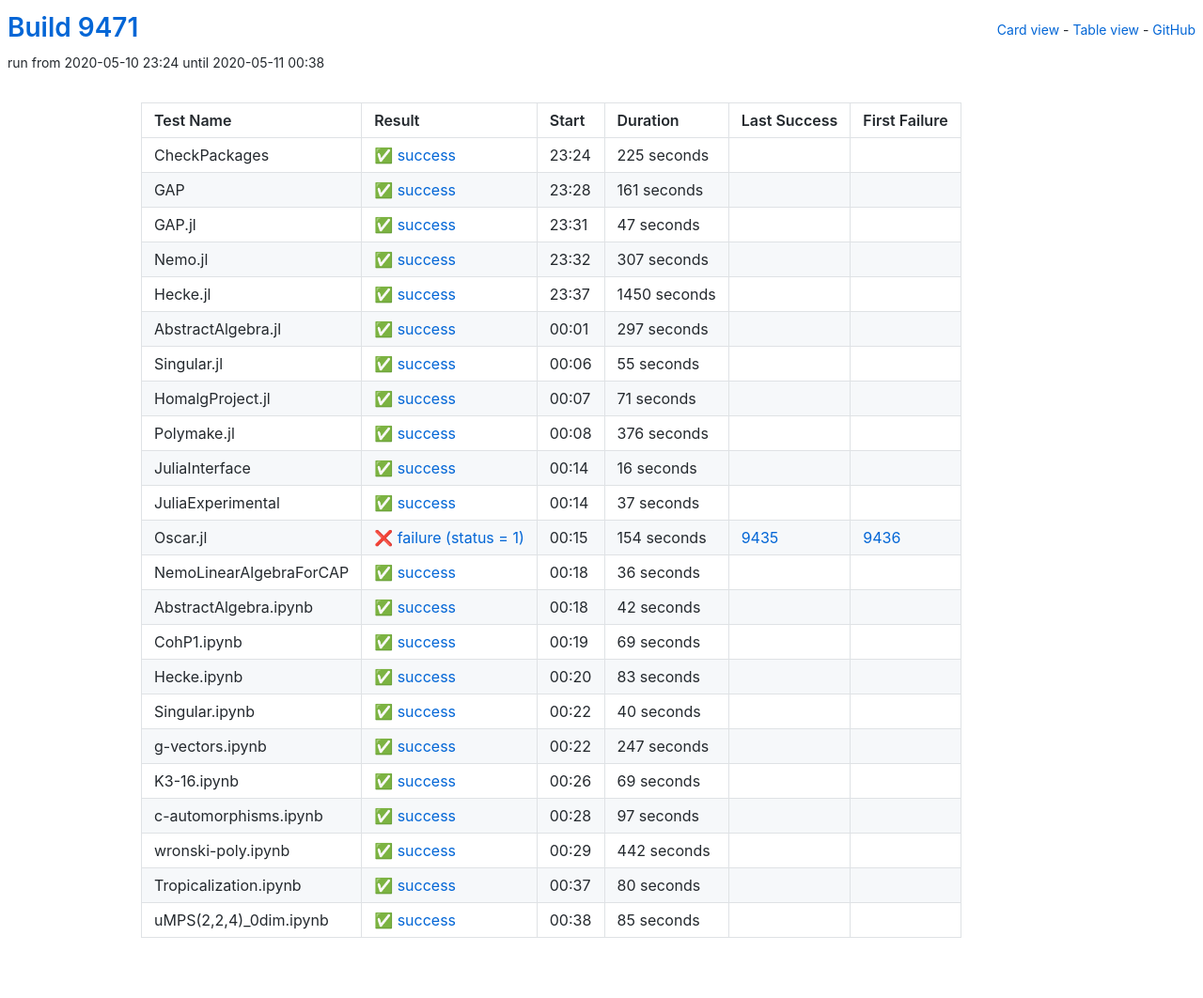
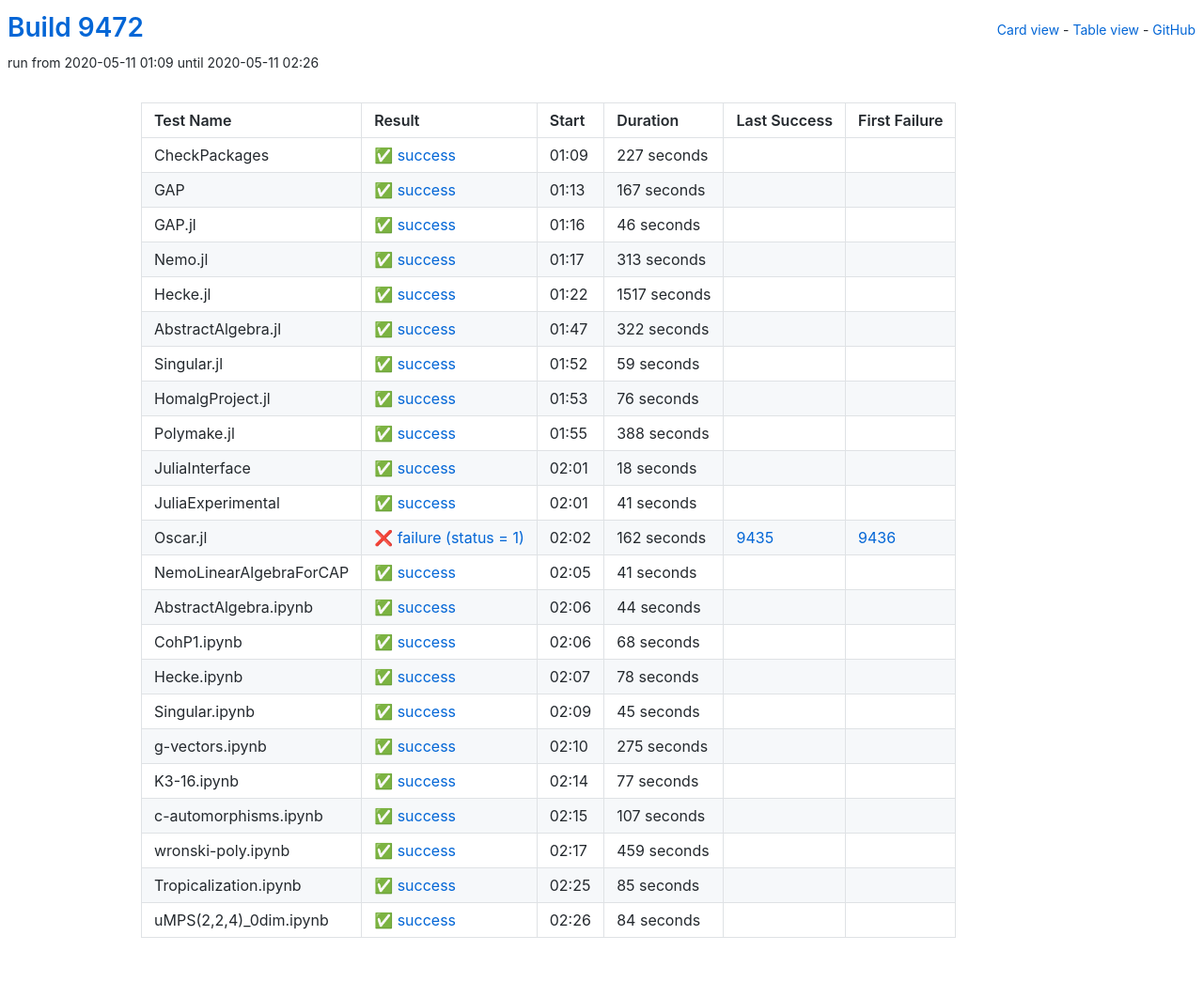
Before and after one commit to oscar-system/oscar-ci-status, a Jekyll site: the page built from table.html, in a window 1280 px wide. Shown: the whole page at 94% size. Built offline with Jekyll 4.4.1, drawn with Linux system fonts in a browser that asks for light colours.

Commit message:
Build 9472

```diff
--- a/_data/ci.yml
+++ b/_data/ci.yml
@@ -1,280 +1,280 @@
-build: 9471
-build_url: https://oscarci.mathematik.uni-kl.de/job/oscar/9471/
+build: 9472
+build_url: https://oscarci.mathematik.uni-kl.de/job/oscar/9472/
 job: oscar
 tests:
-- duration: 225
+- duration: 227
   exitcode: 0
   first_failure: false
   first_failure_url: null
   id: checkpackages
   last_success: false
   last_success_url: null
-  log: https://oscarci.mathematik.uni-kl.de/job/oscar/9471/artifact/logs/build-9471/CheckPackages.log
+  log: https://oscarci.mathematik.uni-kl.de/job/oscar/9472/artifact/logs/build-9472/CheckPackages.log
   name: CheckPackages
-  start: 2020-05-10 23:24
+  start: 2020-05-11 01:09
   status: success
   success: true
-- duration: 161
+- duration: 167
   exitcode: 0
   first_failure: false
   first_failure_url: null
   id: gap
   last_success: false
   last_success_url: null
-  log: https://oscarci.mathematik.uni-kl.de/job/oscar/9471/artifact/logs/build-9471/GAP.log
+  log: https://oscarci.mathematik.uni-kl.de/job/oscar/9472/artifact/logs/build-9472/GAP.log
   name: GAP
-  start: 2020-05-10 23:28
+  start: 2020-05-11 01:13
   status: success
   success: true
-- duration: 47
+- duration: 46
   exitcode: 0
   first_failure: false
   first_failure_url: null
   id: gap-jl
   last_success: false
   last_success_url: null
-  log: https://oscarci.mathematik.uni-kl.de/job/oscar/9471/artifact/logs/build-9471/GAP.jl.log
+  log: https://oscarci.mathematik.uni-kl.de/job/oscar/9472/artifact/logs/build-9472/GAP.jl.log
   name: GAP.jl
-  start: 2020-05-10 23:31
+  start: 2020-05-11 01:16
   status: success
   success: true
-- duration: 307
+- duration: 313
   exitcode: 0
   first_failure: false
   first_failure_url: null
   id: nemo-jl
   last_success: false
   last_success_url: null
-  log: https://oscarci.mathematik.uni-kl.de/job/oscar/9471/artifact/logs/build-9471/Nemo.jl.log
+  log: https://oscarci.mathematik.uni-kl.de/job/oscar/9472/artifact/logs/build-9472/Nemo.jl.log
   name: Nemo.jl
-  start: 2020-05-10 23:32
+  start: 2020-05-11 01:17
   status: success
   success: true
-- duration: 1450
+- duration: 1517
   exitcode: 0
   first_failure: false
   first_failure_url: null
   id: hecke-jl
   last_success: false
   last_success_url: null
-  log: https://oscarci.mathematik.uni-kl.de/job/oscar/9471/artifact/logs/build-9471/Hecke.jl.log
+  log: https://oscarci.mathematik.uni-kl.de/job/oscar/9472/artifact/logs/build-9472/Hecke.jl.log
   name: Hecke.jl
-  start: 2020-05-10 23:37
+  start: 2020-05-11 01:22
   status: success
   success: true
-- duration: 297
+- duration: 322
   exitcode: 0
   first_failure: false
   first_failure_url: null
   id: abstractalgebra-jl
   last_success: false
   last_success_url: null
-  log: https://oscarci.mathematik.uni-kl.de/job/oscar/9471/artifact/logs/build-9471/AbstractAlgebra.jl.log
+  log: https://oscarci.mathematik.uni-kl.de/job/oscar/9472/artifact/logs/build-9472/AbstractAlgebra.jl.log
   name: AbstractAlgebra.jl
-  start: 2020-05-11 00:01
+  start: 2020-05-11 01:47
   status: success
   success: true
-- duration: 55
+- duration: 59
   exitcode: 0
   first_failure: false
   first_failure_url: null
   id: singular-jl
   last_success: false
   last_success_url: null
-  log: https://oscarci.mathematik.uni-kl.de/job/oscar/9471/artifact/logs/build-9471/Singular.jl.log
+  log: https://oscarci.mathematik.uni-kl.de/job/oscar/9472/artifact/logs/build-9472/Singular.jl.log
   name: Singular.jl
-  start: 2020-05-11 00:06
+  start: 2020-05-11 01:52
   status: success
   success: true
-- duration: 71
+- duration: 76
   exitcode: 0
   first_failure: false
   first_failure_url: null
   id: homalgproject-jl
   last_success: false
   last_success_url: null
-  log: https://oscarci.mathematik.uni-kl.de/job/oscar/9471/artifact/logs/build-9471/HomalgProject.jl.log
+  log: https://oscarci.mathematik.uni-kl.de/job/oscar/9472/artifact/logs/build-9472/HomalgProject.jl.log
   name: HomalgProject.jl
-  start: 2020-05-11 00:07
+  start: 2020-05-11 01:53
   status: success
   success: true
-- duration: 376
+- duration: 388
   exitcode: 0
   first_failure: false
   first_failure_url: null
   id: polymake-jl
   last_success: false
   last_success_url: null
-  log: https://oscarci.mathematik.uni-kl.de/job/oscar/9471/artifact/logs/build-9471/Polymake.jl.log
+  log: https://oscarci.mathematik.uni-kl.de/job/oscar/9472/artifact/logs/build-9472/Polymake.jl.log
   name: Polymake.jl
-  start: 2020-05-11 00:08
+  start: 2020-05-11 01:55
   status: success
   success: true
-- duration: 16
+- duration: 18
   exitcode: 0
   first_failure: false
   first_failure_url: null
   id: juliainterface
   last_success: false
   last_success_url: null
-  log: https://oscarci.mathematik.uni-kl.de/job/oscar/9471/artifact/logs/build-9471/JuliaInterface.log
+  log: https://oscarci.mathematik.uni-kl.de/job/oscar/9472/artifact/logs/build-9472/JuliaInterface.log
   name: JuliaInterface
-  start: 2020-05-11 00:14
+  start: 2020-05-11 02:01
   status: success
   success: true
-- duration: 37
+- duration: 41
   exitcode: 0
   first_failure: false
   first_failure_url: null
   id: juliaexperimental
   last_success: false
   last_success_url: null
-  log: https://oscarci.mathematik.uni-kl.de/job/oscar/9471/artifact/logs/build-9471/JuliaExperimental.log
+  log: https://oscarci.mathematik.uni-kl.de/job/oscar/9472/artifact/logs/build-9472/JuliaExperimental.log
   name: JuliaExperimental
-  start: 2020-05-11 00:14
+  start: 2020-05-11 02:01
   status: success
   success: true
-- duration: 154
+- duration: 162
   exitcode: 1
   first_failure: 9436
   first_failure_url: https://oscarci.mathematik.uni-kl.de/job/oscar/9436/
   id: oscar-jl
   last_success: 9435
   last_success_url: https://oscarci.mathematik.uni-kl.de/job/oscar/9435/
-  log: https://oscarci.mathematik.uni-kl.de/job/oscar/9471/artifact/logs/build-9471/Oscar.jl.log
+  log: https://oscarci.mathematik.uni-kl.de/job/oscar/9472/artifact/logs/build-9472/Oscar.jl.log
   name: Oscar.jl
-  start: 2020-05-11 00:15
+  start: 2020-05-11 02:02
   status: failure
   success: false
-- duration: 36
+- duration: 41
   exitcode: 0
   first_failure: false
   first_failure_url: null
   id: nemolinearalgebraforcap
   last_success: false
   last_success_url: null
-  log: https://oscarci.mathematik.uni-kl.de/job/oscar/9471/artifact/logs/build-9471/NemoLinearAlgebraForCAP.log
+  log: https://oscarci.mathematik.uni-kl.de/job/oscar/9472/artifact/logs/build-9472/NemoLinearAlgebraForCAP.log
   name: NemoLinearAlgebraForCAP
-  start: 2020-05-11 00:18
+  start: 2020-05-11 02:05
   status: success
   success: true
-- duration: 42
+- duration: 44
   exitcode: 0
   first_failure: false
   first_failure_url: null
   id: abstractalgebra-ipynb
   last_success: false
   last_success_url: null
-  log: https://oscarci.mathematik.uni-kl.de/job/oscar/9471/artifact/logs/build-9471/AbstractAlgebra.ipynb.log
+  log: https://oscarci.mathematik.uni-kl.de/job/oscar/9472/artifact/logs/build-9472/AbstractAlgebra.ipynb.log
   name: AbstractAlgebra.ipynb
-  start: 2020-05-11 00:18
+  start: 2020-05-11 02:06
   status: success
   success: true
-- duration: 69
+- duration: 68
   exitcode: 0
   first_failure: false
   first_failure_url: null
   id: cohp1-ipynb
   last_success: false
   last_success_url: null
-  log: https://oscarci.mathematik.uni-kl.de/job/oscar/9471/artifact/logs/build-9471/CohP1.ipynb.log
+  log: https://oscarci.mathematik.uni-kl.de/job/oscar/9472/artifact/logs/build-9472/CohP1.ipynb.log
   name: CohP1.ipynb
-  start: 2020-05-11 00:19
+  start: 2020-05-11 02:06
   status: success
   success: true
-- duration: 83
+- duration: 78
   exitcode: 0
   first_failure: false
   first_failure_url: null
   id: hecke-ipynb
   last_success: false
   last_success_url: null
-  log: https://oscarci.mathematik.uni-kl.de/job/oscar/9471/artifact/logs/build-9471/Hecke.ipynb.log
+  log: https://oscarci.mathematik.uni-kl.de/job/oscar/9472/artifact/logs/build-9472/Hecke.ipynb.log
   name: Hecke.ipynb
-  start: 2020-05-11 00:20
+  start: 2020-05-11 02:07
   status: success
   success: true
-- duration: 40
+- duration: 45
   exitcode: 0
   first_failure: false
   first_failure_url: null
   id: singular-ipynb
   last_success: false
   last_success_url: null
-  log: https://oscarci.mathematik.uni-kl.de/job/oscar/9471/artifact/logs/build-9471/Singular.ipynb.log
+  log: https://oscarci.mathematik.uni-kl.de/job/oscar/9472/artifact/logs/build-9472/Singular.ipynb.log
   name: Singular.ipynb
-  start: 2020-05-11 00:22
+  start: 2020-05-11 02:09
   status: success
   success: true
-- duration: 247
+- duration: 275
   exitcode: 0
   first_failure: false
   first_failure_url: null
   id: g-vectors-ipynb
   last_success: false
   last_success_url: null
-  log: https://oscarci.mathematik.uni-kl.de/job/oscar/9471/artifact/logs/build-9471/g-vectors.ipynb.log
+  log: https://oscarci.mathematik.uni-kl.de/job/oscar/9472/artifact/logs/build-9472/g-vectors.ipynb.log
   name: g-vectors.ipynb
-  start: 2020-05-11 00:22
+  start: 2020-05-11 02:10
   status: success
   success: true
-- duration: 69
+- duration: 77
   exitcode: 0
   first_failure: false
   first_failure_url: null
   id: k3-16-ipynb
   last_success: false
   last_success_url: null
-  log: https://oscarci.mathematik.uni-kl.de/job/oscar/9471/artifact/logs/build-9471/K3-16.ipynb.log
+  log: https://oscarci.mathematik.uni-kl.de/job/oscar/9472/artifact/logs/build-9472/K3-16.ipynb.log
   name: K3-16.ipynb
-  start: 2020-05-11 00:26
+  start: 2020-05-11 02:14
   status: success
   success: true
-- duration: 97
+- duration: 107
   exitcode: 0
   first_failure: false
   first_failure_url: null
   id: c-automorphisms-ipynb
   last_success: false
   last_success_url: null
-  log: https://oscarci.mathematik.uni-kl.de/job/oscar/9471/artifact/logs/build-9471/c-automorphisms.ipynb.log
+  log: https://oscarci.mathematik.uni-kl.de/job/oscar/9472/artifact/logs/build-9472/c-automorphisms.ipynb.log
   name: c-automorphisms.ipynb
-  start: 2020-05-11 00:28
+  start: 2020-05-11 02:15
   status: success
   success: true
-- duration: 442
+- duration: 459
   exitcode: 0
   first_failure: false
   first_failure_url: null
   id: wronski-poly-ipynb
   last_success: false
   last_success_url: null
-  log: https://oscarci.mathematik.uni-kl.de/job/oscar/9471/artifact/logs/build-9471/wronski-poly.ipynb.log
+  log: https://oscarci.mathematik.uni-kl.de/job/oscar/9472/artifact/logs/build-9472/wronski-poly.ipynb.log
   name: wronski-poly.ipynb
-  start: 2020-05-11 00:29
+  start: 2020-05-11 02:17
   status: success
   success: true
-- duration: 80
+- duration: 85
   exitcode: 0
   first_failure: false
   first_failure_url: null
   id: tropicalization-ipynb
   last_success: false
   last_success_url: null
-  log: https://oscarci.mathematik.uni-kl.de/job/oscar/9471/artifact/logs/build-9471/Tropicalization.ipynb.log
+  log: https://oscarci.mathematik.uni-kl.de/job/oscar/9472/artifact/logs/build-9472/Tropicalization.ipynb.log
   name: Tropicalization.ipynb
-  start: 2020-05-11 00:37
+  start: 2020-05-11 02:25
   status: success
   success: true
-- duration: 85
+- duration: 84
   exitcode: 0
   first_failure: false
   first_failure_url: null
   id: umps-2-2-4-0dim-ipynb
   last_success: false
   last_success_url: null
-  log: https://oscarci.mathematik.uni-kl.de/job/oscar/9471/artifact/logs/build-9471/uMPS-2-2-4-_0dim.ipynb.log
+  log: https://oscarci.mathematik.uni-kl.de/job/oscar/9472/artifact/logs/build-9472/uMPS-2-2-4-_0dim.ipynb.log
   name: uMPS(2,2,4)_0dim.ipynb
-  start: 2020-05-11 00:38
+  start: 2020-05-11 02:26
   status: success
   success: true
```
Also changed, not shown: README.md.
